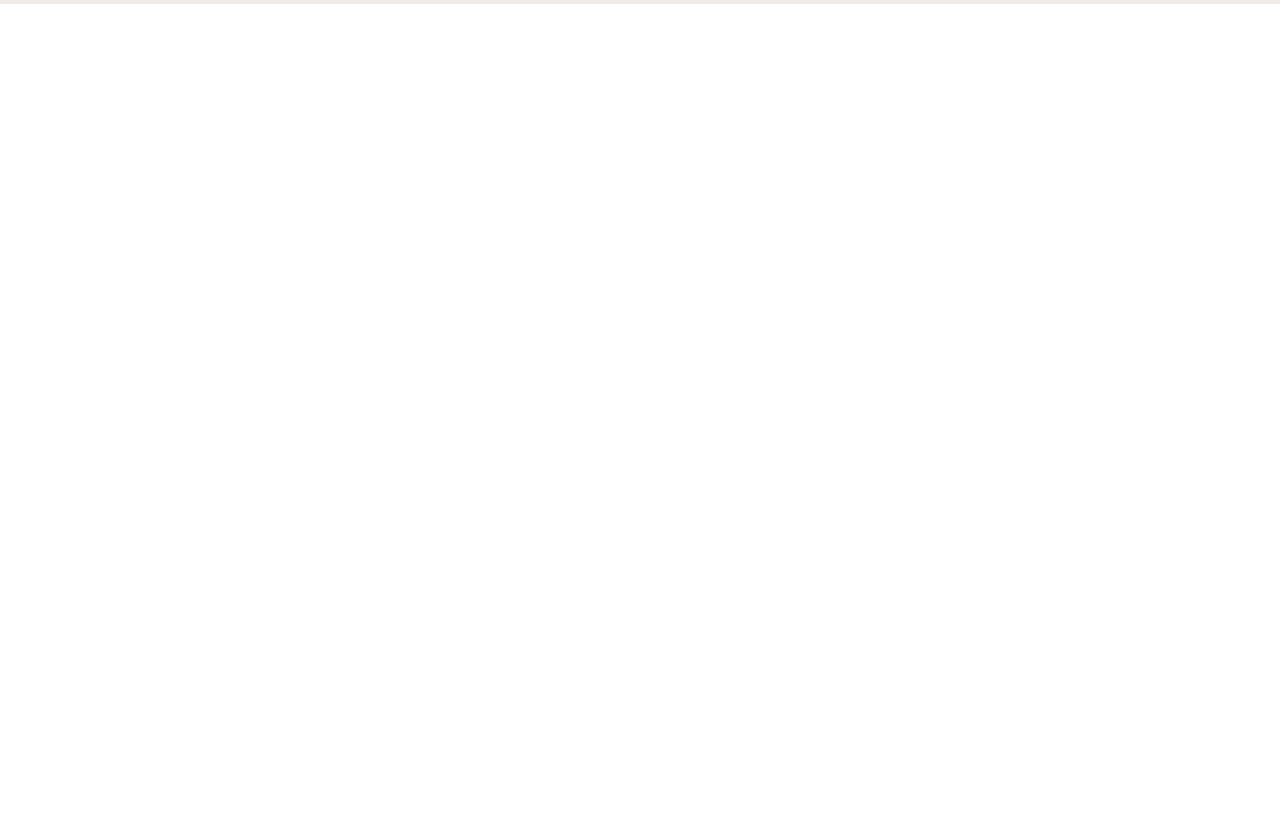
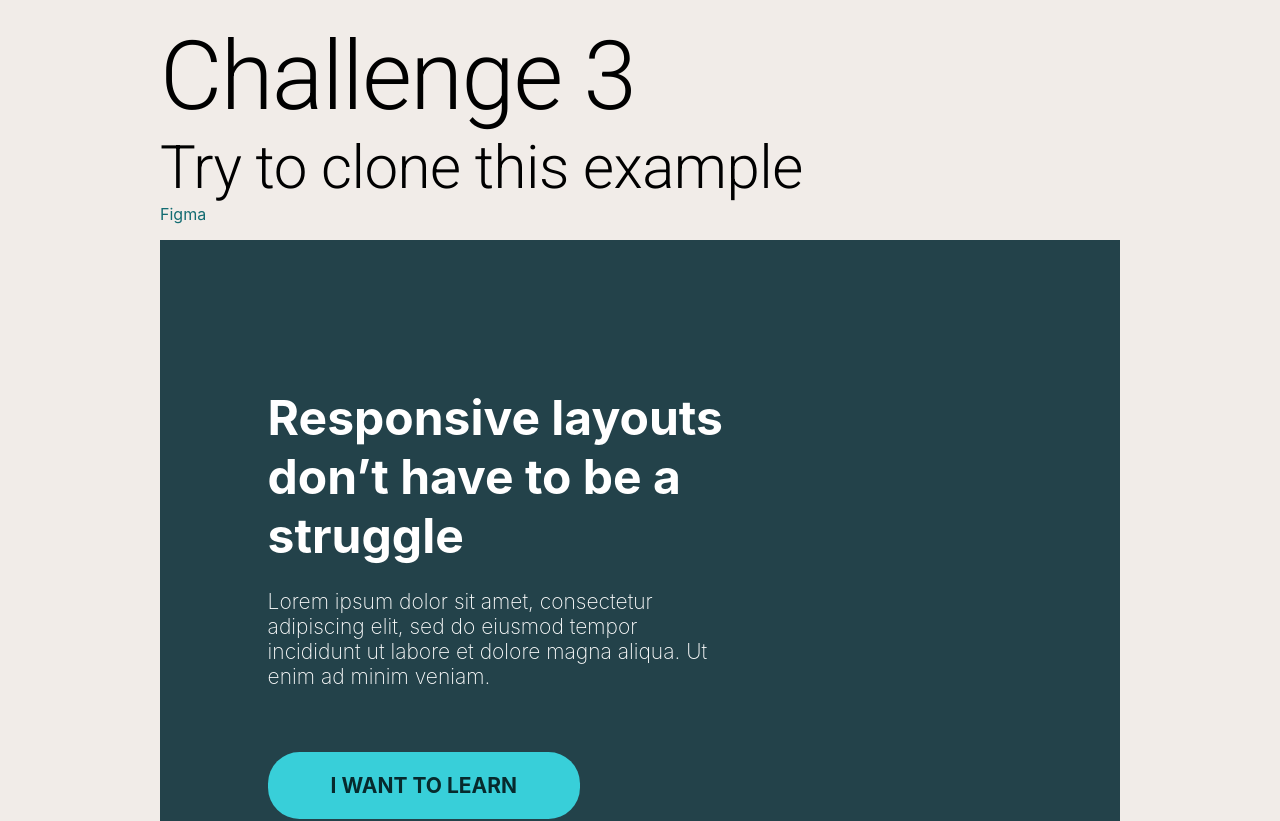
Before and after one commit to JosephT5566/KP-conquering-rwd, a Next.js app: page / in a window 1280 px wide. Shown: the part 1740-2561 px from the top of the page. Before the commit the page ends 1744 px from the top, so only its background shows below. Built offline with nearby package versions, Linux system fonts and the light colour scheme.

Commit message:
add Challenge 3

```diff
--- a/pages/index.tsx
+++ b/pages/index.tsx
@@ -4,6 +4,7 @@
 import { DailyChallengeWrapper, ChallengeInfo } from '../src/components/shared/Wrapper';
 import Challenge1 from '../src/views/payment/Challenge1';
 import Challenge2 from '../src/views/payment/Challenge2';
+import Challenge3 from '../src/views/payment/Challenge3';
 
 const Home: NextPage = () => {
 	return (
@@ -19,6 +20,9 @@
 			</DailyChallengeWrapper>
 			<DailyChallengeWrapper info={challenge2}>
 				<Challenge2 />
+			</DailyChallengeWrapper>
+			<DailyChallengeWrapper info={challenge3}>
+				<Challenge3 />
 			</DailyChallengeWrapper>
 		</Container>
 	);
@@ -36,5 +40,11 @@
 	'Enter max-width',
 	''
 );
+const challenge3 = new ChallengeInfo(
+	'challenge3',
+	'Challenge 3',
+	'Try to clone this example',
+	<a href="https://www.figma.com/file/dGPcL6Ym2avOt4736aHb2B/conquer-responsive-layout-week-1-final-challenge?node-id=0%3A1">Figma</a>
+);
 
 export default Home;
--- /dev/null
+++ b/src/views/payment/Challenge3.tsx
@@ -0,0 +1,53 @@
+import React from 'react';
+import { makeStyles } from '@material-ui/core/styles';
+
+const useStyle = makeStyles({
+	style: {
+		background: '#23424A',
+		'& h1': {
+			fontSize: '3rem',
+			margin: 0,
+			marginBottom: '0.5em',
+		},
+		'& p': {
+			fontSize: '1.3125rem',
+			fontWeight: '200',
+			margin: 0,
+			marginBottom: '3em',
+		},
+		'& .button': {
+			backgroundColor: '#38CFD9',
+			padding: '1em 3em',
+			borderRadius: '1.5em',
+			fontSize: '1.3125rem',
+			fontWeight: 'bold',
+			color: '#072A2D',
+		},
+
+		'& .container': {
+			width: '70%',
+			color: 'white',
+			padding: '9.25rem 6.725rem',
+			display: 'flex',
+			flexDirection: 'column',
+			alignItems: 'flex-start',
+		},
+	},
+});
+
+export default function Challenge3() {
+	const classes = useStyle();
+
+	return (
+		<div className={classes.style}>
+			<div className="container">
+				<h1>Responsive layouts don’t have to be a struggle </h1>
+				<p>
+					Lorem ipsum dolor sit amet, consectetur adipiscing elit, sed do eiusmod tempor incididunt ut labore
+					et dolore magna aliqua. Ut enim ad minim veniam.
+				</p>
+				<div className={'button'}>I WANT TO LEARN</div>
+			</div>
+		</div>
+	);
+}
```
